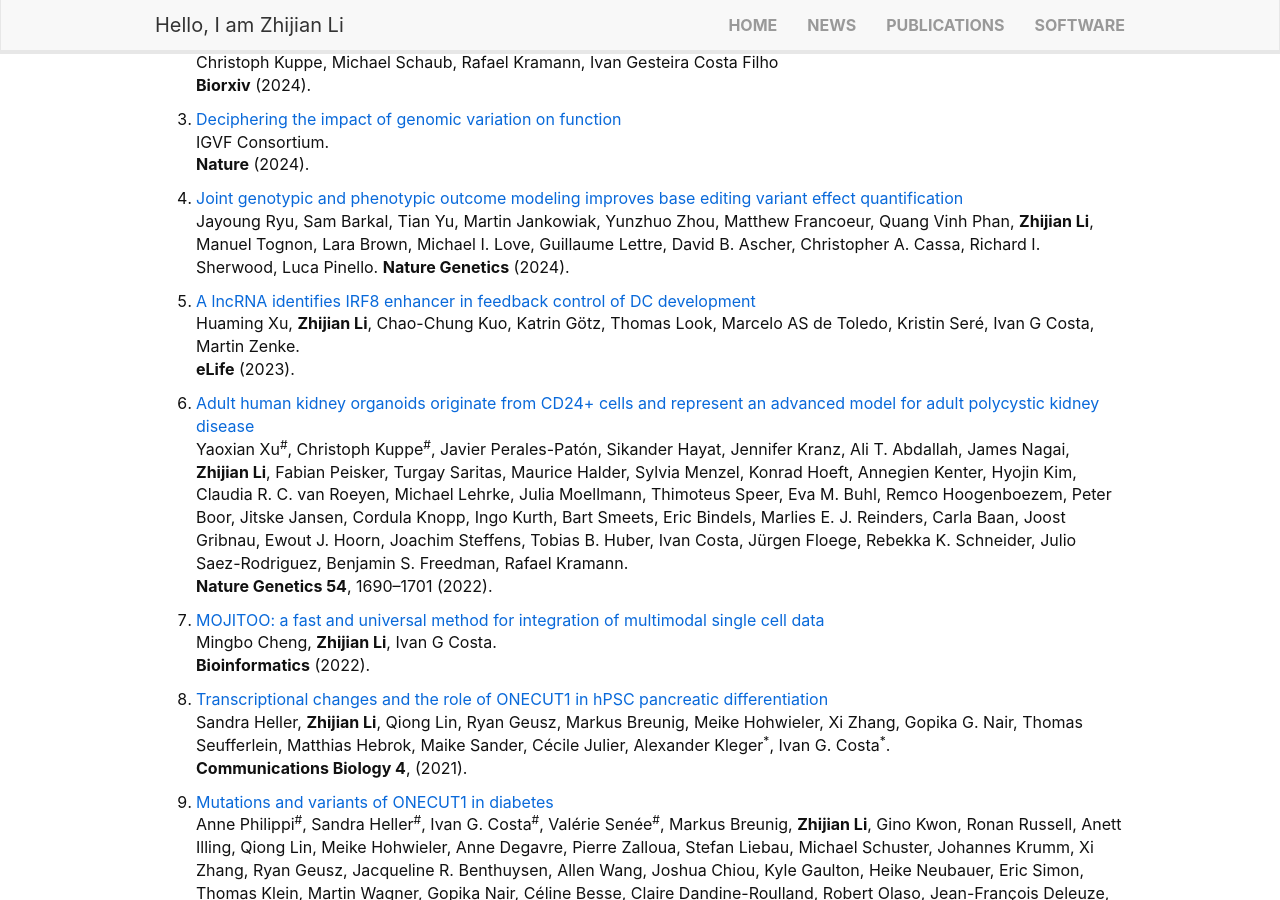
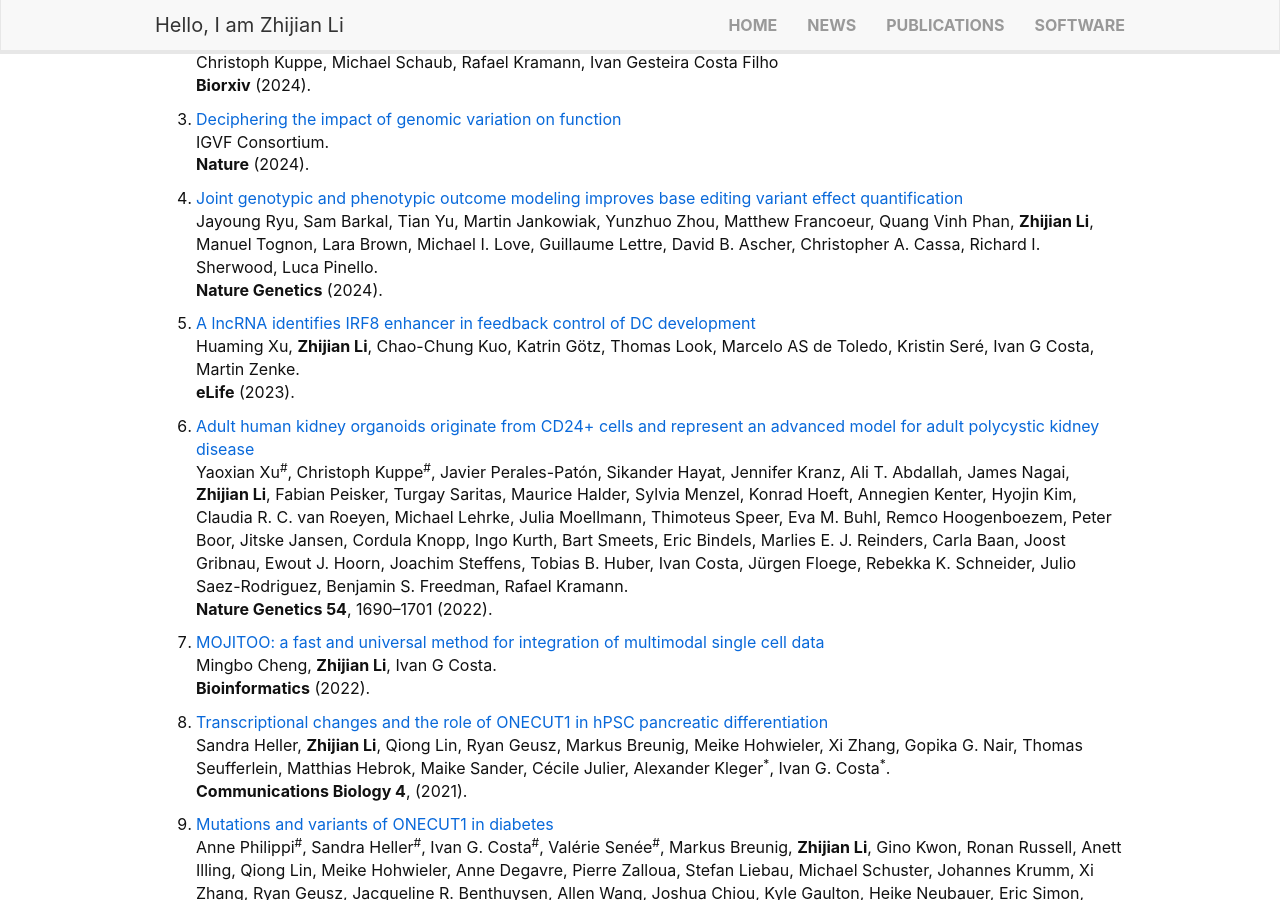
Before and after one commit to lzj1769/lzj1769.github.io, a Jekyll site: the page built from _pages/publications.md, in a window 1280 px wide and 900 px high, scrolled down 1454 px. Built offline with Jekyll 4.4.1, drawn with Linux system fonts in a browser that asks for light colours; nearby versions of some CDN libraries.

```diff
--- a/_pages/publications.md
+++ b/_pages/publications.md
@@ -68,7 +68,7 @@ IGVF Consortium. \
 **Nature** (2024).
 
 8. [Joint genotypic and phenotypic outcome modeling improves base editing variant effect quantification](https://www.nature.com/articles/s41588-024-01726-6) \
-Jayoung Ryu, Sam Barkal, Tian Yu, Martin Jankowiak, Yunzhuo Zhou, Matthew Francoeur, Quang Vinh Phan, **Zhijian Li**, Manuel Tognon, Lara Brown, Michael I. Love, Guillaume Lettre, David B. Ascher, Christopher A. Cassa, Richard I. Sherwood, Luca Pinello.
+Jayoung Ryu, Sam Barkal, Tian Yu, Martin Jankowiak, Yunzhuo Zhou, Matthew Francoeur, Quang Vinh Phan, **Zhijian Li**, Manuel Tognon, Lara Brown, Michael I. Love, Guillaume Lettre, David B. Ascher, Christopher A. Cassa, Richard I. Sherwood, Luca Pinello. \
 **Nature Genetics** (2024).
 
 7. [A lncRNA identifies IRF8 enhancer in feedback control of DC development](https://elifesciences.org/articles/83342)\
```
